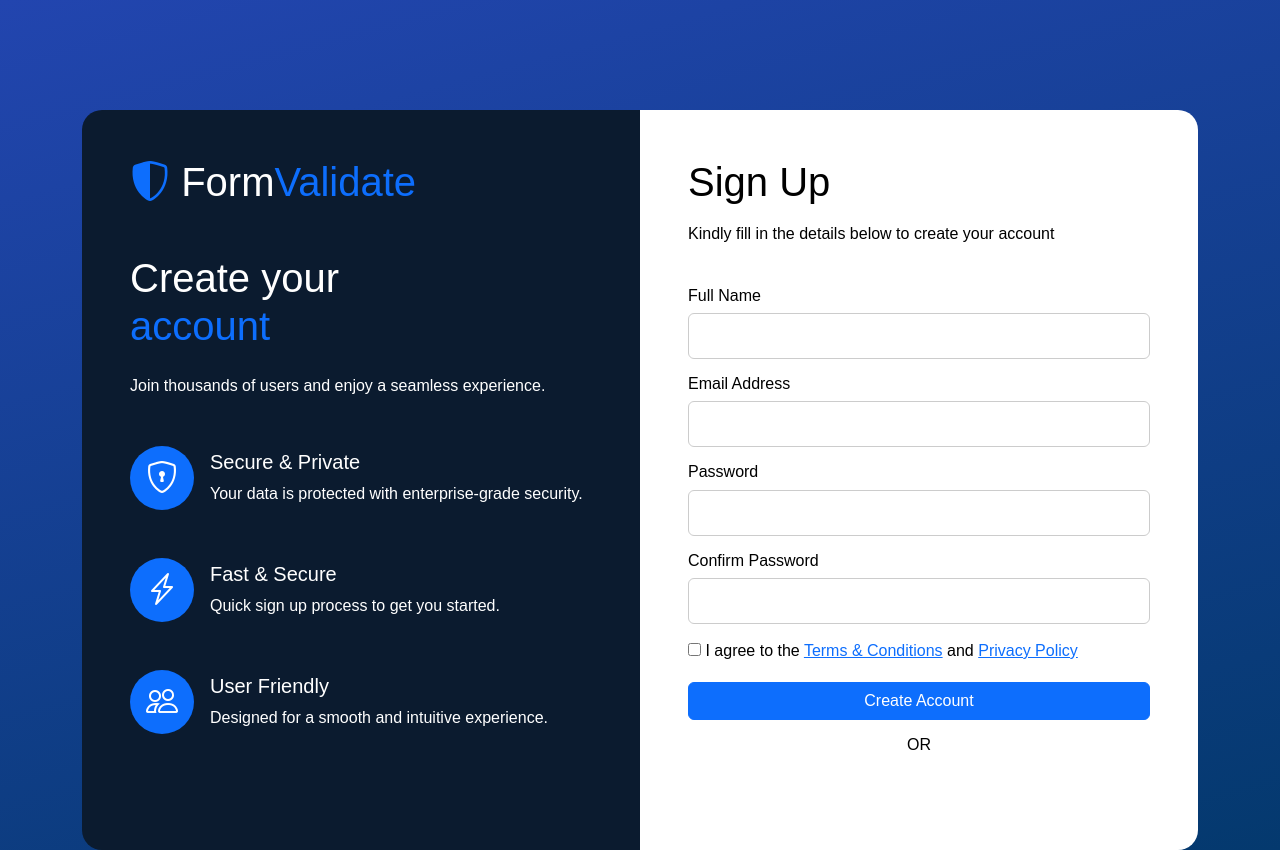
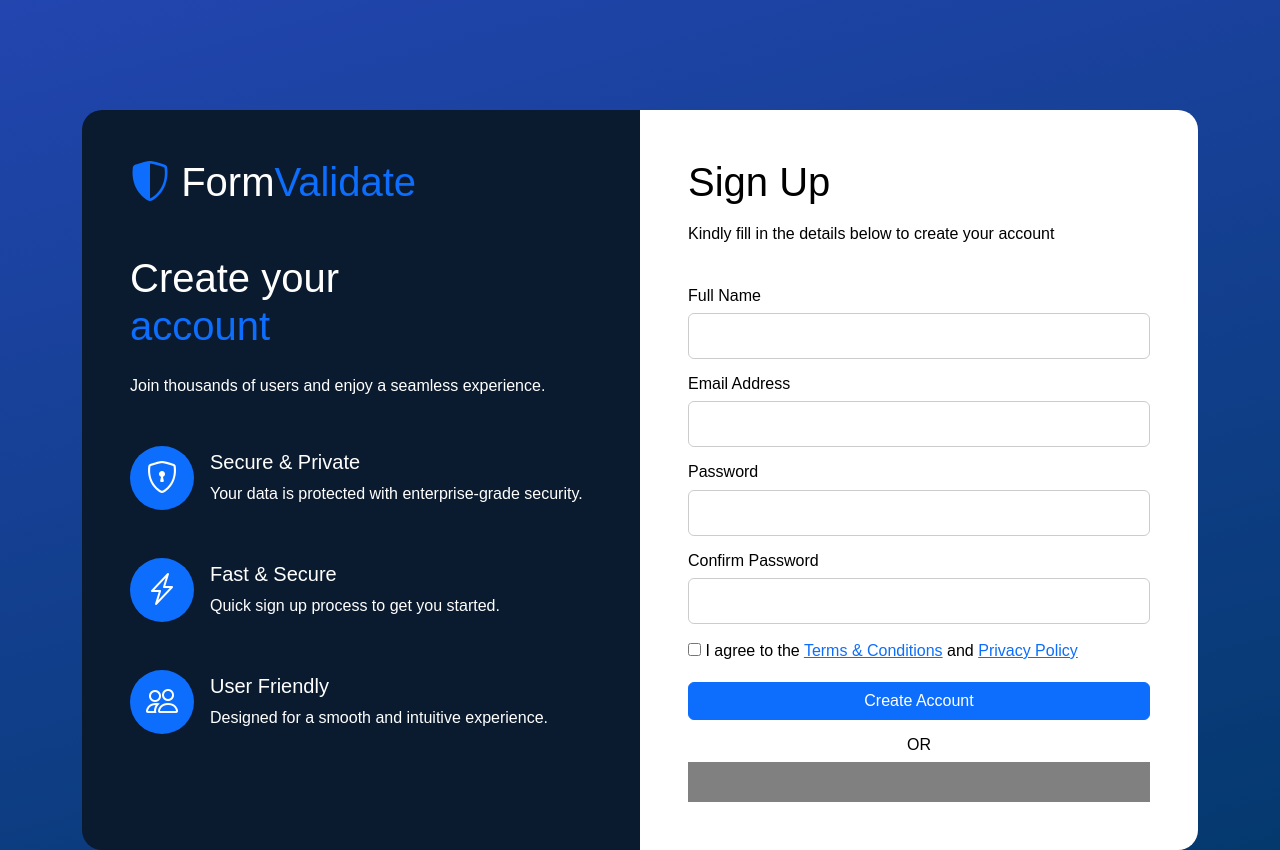
Before and after one commit to MDarshath007/form-validation, a React (Vite) app: page / in a window 1280 px wide. Built offline with nearby package versions, Linux system fonts and the light colour scheme; no server answers.

Commit message:
sign up button modified

```diff
--- a/src/index.css
+++ b/src/index.css
@@ -61,7 +61,18 @@ input{
   margin-right: 8px;
 }
 
+.google-btn {
+  background-color: gray;
+  width: 100%;
+}
 
+.google-btn div {
+  width: 100% !important;
+}
+
+.google-btn iframe {
+  width: 100% !important;
+}
 
 .fa-circle-check{
   font-size: 100px;
```
